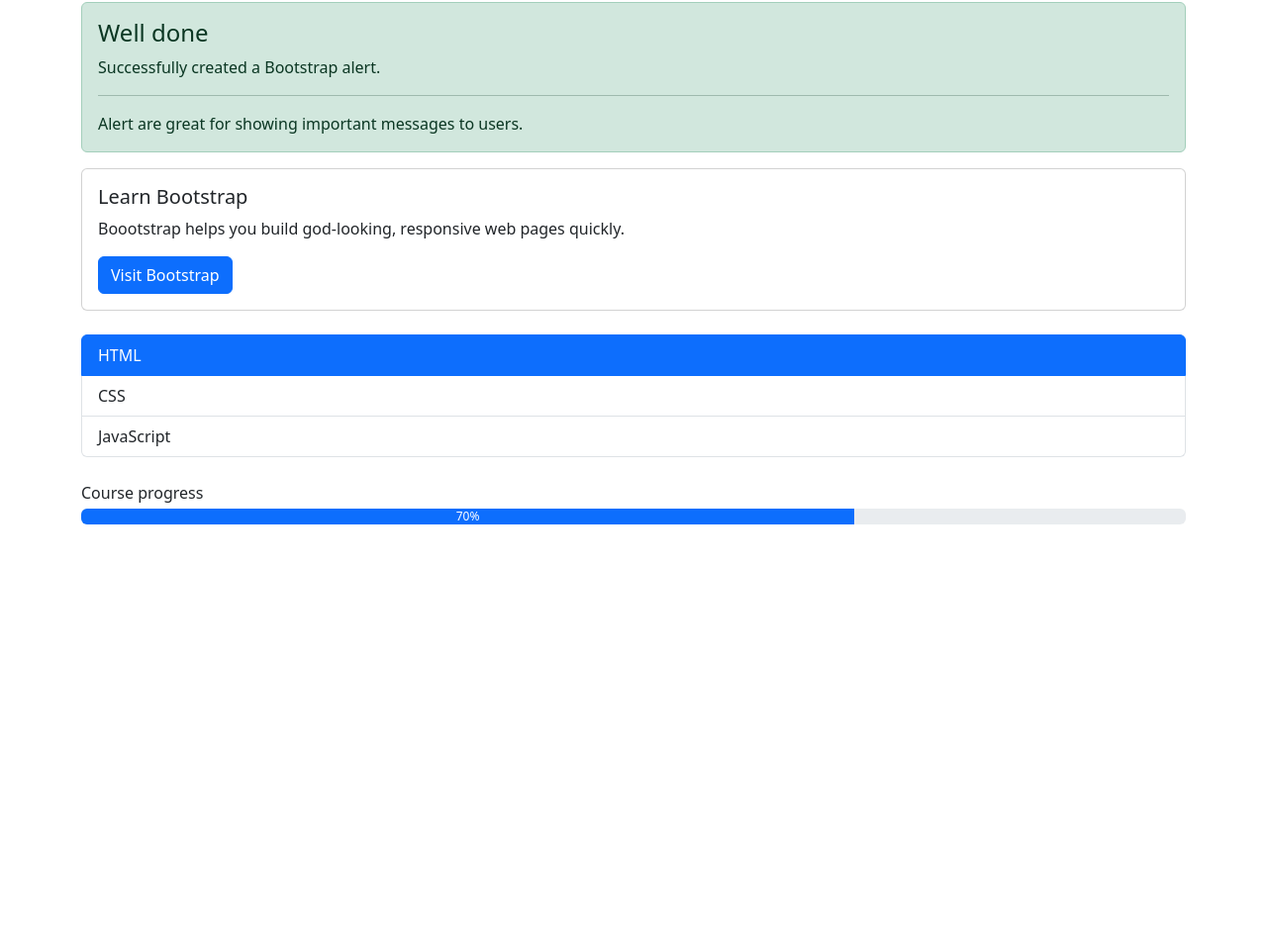
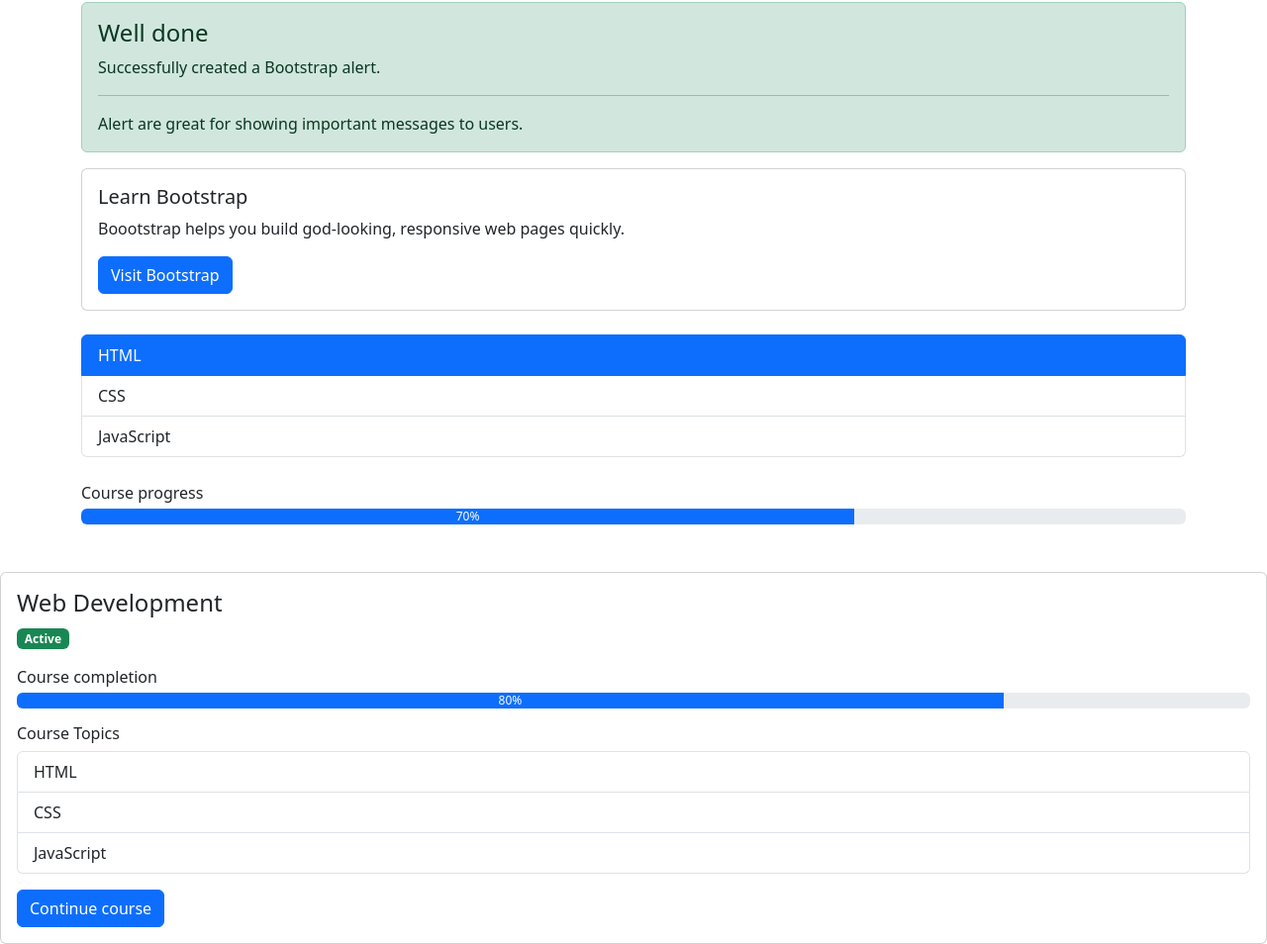
Before and after one commit to rehansiddiqui0402/Full-stack, a plain HTML site: page Bootstrap/BottstrapComponent/index.html in a window 1280 px wide. Shown: the part 118-1072 px from the top of the page at 99% size. Before the commit the page ends 800 px from the top, so only its background shows below. Drawn offline with nearby package versions, Linux system fonts and the light colour scheme.

Commit message:
Enhance index.html with additional Bootstrap components and structure

```diff
--- a/Bootstrap/BottstrapComponent/index.html
+++ b/Bootstrap/BottstrapComponent/index.html
@@ -1,5 +1,6 @@
 <!DOCTYPE html>
 <html lang="en">
+
 <head>
     <meta charset="UTF-8">
     <meta name="viewport" content="width=device-width, initial-scale=1.0">
@@ -7,6 +8,7 @@
 
     <link href="https://cdn.jsdelivr.net/npm/bootstrap@5.3.3/dist/css/bootstrap.min.css" rel="stylesheet">
 </head>
+
 <body>
 
     <div class="container my-5">
@@ -35,12 +37,40 @@
         </ul>
 
         <p class="mb-1">Course progress</p>
-        <div class="progress" role="progressbar" aria-label="Course progress" aria -valuenow="70" aria-valuemin="0" aria-valuemax="100">
+        <div class="progress" role="progressbar" aria-label="Course progress" aria -valuenow="70" aria-valuemin="0"
+            aria-valuemax="100">
             <div class="progress-bar" style="width: 70%;">70%</div>
+        </div>
+    </div>
+
+    <div class="card">
+        <div class="card-body">
+
+            <h4 class="card-title">Web Development</h4>
+
+            <span class="badge text-bg-success mb-3">Active</span>
+
+            <p class="mb-1">Course completion</p>
+            <div class="progress mb-3" role="progressbar" aria-label="Course completion" aria-valuenow="80"
+                aria-valuemin="0" aria-valuemax="100">
+
+                <div class="progress-bar" style="width: 80%;">80%</div>
+            </div>
+
+            <h6>Course Topics</h6>
+            <ul class="list-group mb-3">
+                <li class="list-group-item">HTML</li>
+                <li class="list-group-item">CSS</li>
+                <li class="list-group-item">JavaScript</li>
+            </ul>
+
+            <a href="#" class="btn btn-primary">Continue course</a>
+
         </div>
     </div>
     <!-- <script src="https://cdn.jsdelivr.net/npm/bootstrap@5.3.3/dist/js/bootstrap.bundle.min.js"></script> -->
 
 
 </body>
+
 </html>
```
